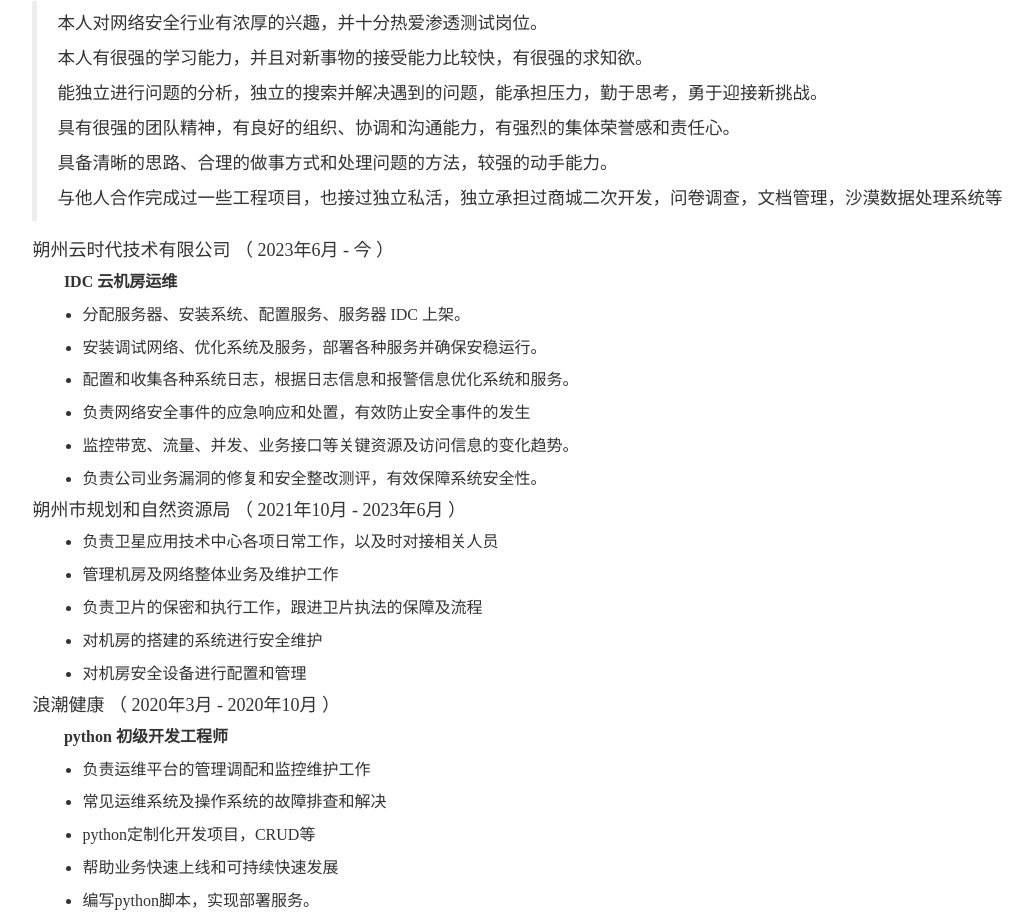
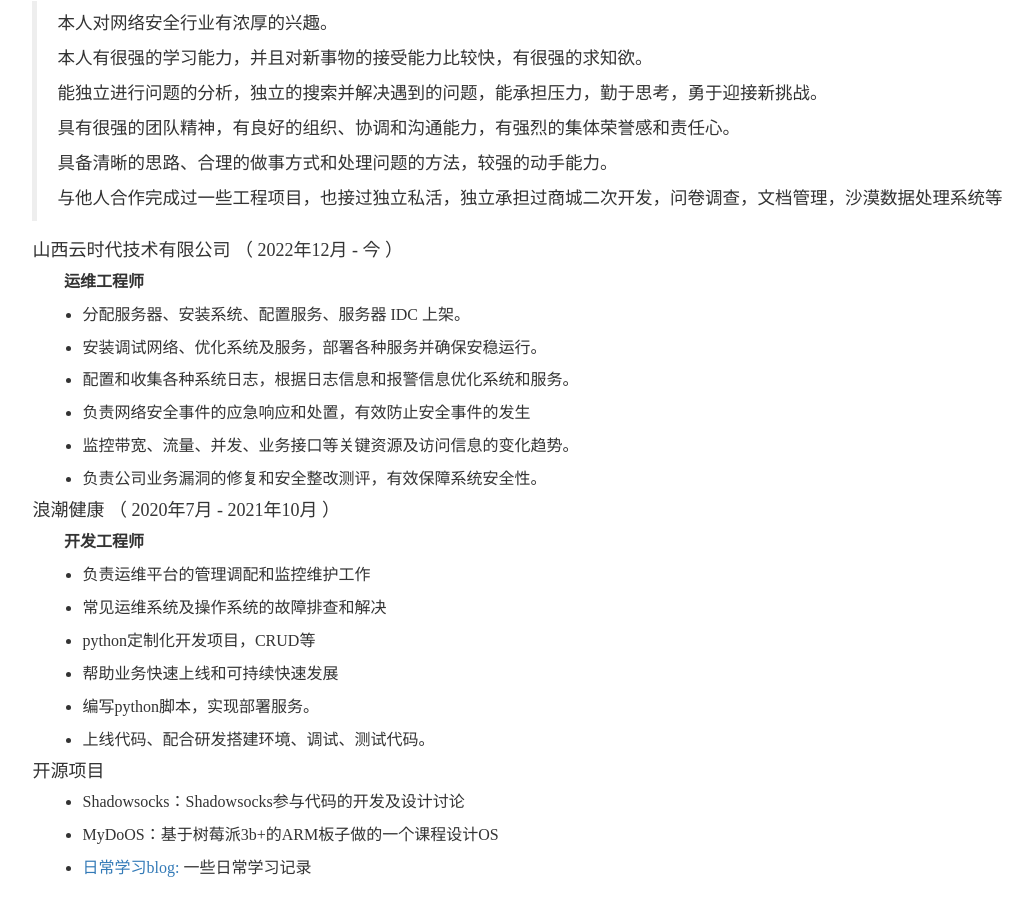
Before and after one commit to gaoljhy/aq, a plain HTML site: page index.html in a window 1280 px wide. Shown: the part 1007-1927 px from the top of the page, without its empty margins (70-1103 px from the left). After the commit the page ends 1897 px from the top, so only its background shows below. Drawn offline with nearby package versions, Linux system fonts and the light colour scheme.

Commit message:
Update index.html
监控监控

```diff
--- a/index.html
+++ b/index.html
@@ -42,7 +42,7 @@
             <li>个人主页: <a href="http://www.grj321.com">http://www.grj321.com</a></li>
             <li>个人特点：自学能力较强，热爱运动</li>
             <li>获得过全国奖项3个，省级奖项5个</li>
-            <li>有红帽的RHCSA，RHCE证书和物联网初级工程师证书</li>
+            <li>有红帽的RHCSA，RHCE证书和物联网及网络安全国家执业资格证书</li>
         </ul>
         <blockquote>
             <p>参加过省级ACM并拿到名次，刷过Leetcode和一些如杭电的ACM网站，一般有思路半小时解决，没思路就慢慢磕。也参加过一些在线的ctf和社区比赛。</p>
@@ -61,15 +61,15 @@
         </ul>
         <h3>经历</h3>
         <blockquote>
-            <p>本人对网络安全行业有浓厚的兴趣，并十分热爱渗透测试岗位。</p>
+            <p>本人对网络安全行业有浓厚的兴趣。</p>
             <p>本人有很强的学习能力，并且对新事物的接受能力比较快，有很强的求知欲。</p>
             <p>能独立进行问题的分析，独立的搜索并解决遇到的问题，能承担压力，勤于思考，勇于迎接新挑战。</p>
             <p>具有很强的团队精神，有良好的组织、协调和沟通能力，有强烈的集体荣誉感和责任心。</p>
             <p>具备清晰的思路、合理的做事方式和处理问题的方法，较强的动手能力。</p>
             <p>与他人合作完成过一些工程项目，也接过独立私活，独立承担过商城二次开发，问卷调查，文档管理，沙漠数据处理系统等</p>
         </blockquote>
-        <h4>朔州云时代技术有限公司 （ 2023年6月 - 今 ）</h4>
-        <b>IDC 云机房运维</b>
+        <h4>山西云时代技术有限公司 （ 2022年12月 - 今 ）</h4>
+        <b>运维工程师</b>
         <ul>
             <li>分配服务器、安装系统、配置服务、服务器 IDC 上架。</li>
             <li>安装调试网络、优化系统及服务，部署各种服务并确保安稳运行。</li>
@@ -78,16 +78,8 @@
             <li>监控带宽、流量、并发、业务接口等关键资源及访问信息的变化趋势。</li>
             <li>负责公司业务漏洞的修复和安全整改测评，有效保障系统安全性。</li>
         </ul>
-        <h4>朔州市规划和自然资源局 （ 2021年10月 - 2023年6月 ）</h4>
-        <ul>
-            <li>负责卫星应用技术中心各项日常工作，以及时对接相关人员</li>
-            <li>管理机房及网络整体业务及维护工作</li>
-            <li>负责卫片的保密和执行工作，跟进卫片执法的保障及流程</li>
-            <li>对机房的搭建的系统进行安全维护</li>
-            <li>对机房安全设备进行配置和管理</li>
-        </ul>
-        <h4>浪潮健康 （ 2020年3月 - 2020年10月 ）</h4>
-        <b>python 初级开发工程师</b>
+        <h4>浪潮健康 （ 2020年7月 - 2021年10月 ）</h4>
+        <b>开发工程师</b>
         <ul>
             <li>负责运维平台的管理调配和监控维护工作</li>
             <li>常见运维系统及操作系统的故障排查和解决</li>
```
